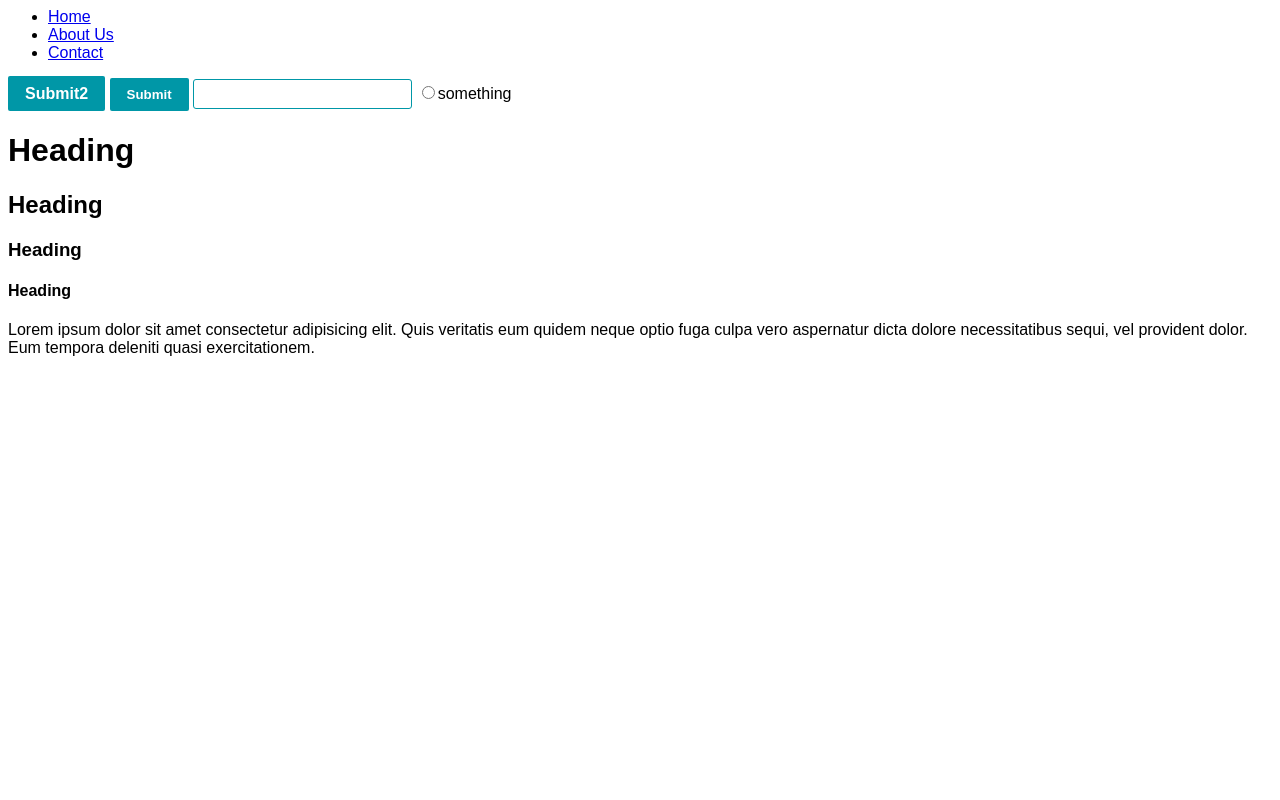
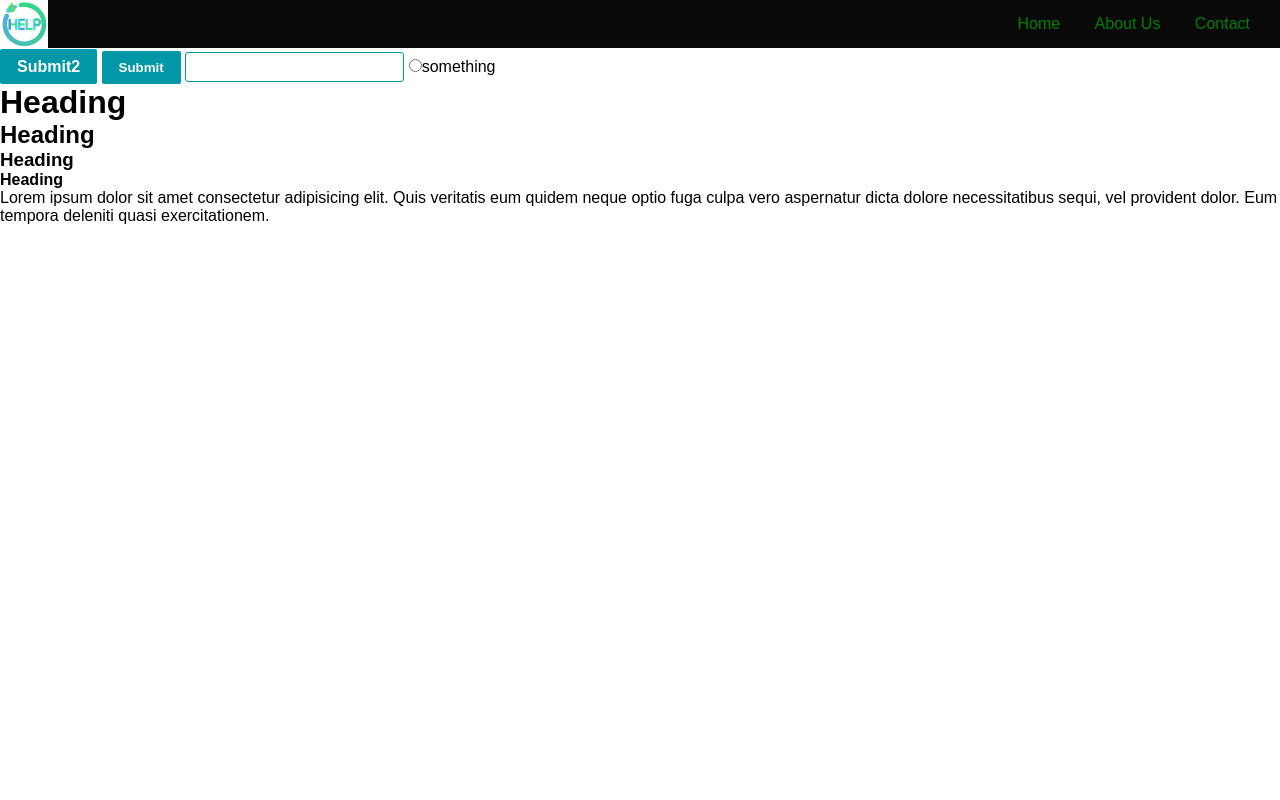
Before and after one commit to fizzyOne/HELP_Organization, a PHP site: page / in a window 1280 px wide. Run offline with PHP 8.4, Linux system fonts and the light colour scheme.

Commit message:
A little progres

```diff
--- a/Website/common/nav.php
+++ b/Website/common/nav.php
@@ -1,4 +1,5 @@
-<div class="container">
+<nav>
+	<a href="index.php"><img id="logo" src="fav.jpg"></a>
 	<ul class="nav nav-pills">
 	  <li class="nav-item">
 	    <a class="nav-link" href="index.php">Home</a>
@@ -10,4 +11,4 @@
 	    <a class="nav-link" href="contact.php">Contact</a>
 	  </li>
 	</ul>
-</div>
+</nav>
--- a/Website/css/layout.css
+++ b/Website/css/layout.css
@@ -1,5 +1,40 @@
 /* include mobile friendly */
 /* include layout - float right, footer, nav */
+
 * {
     font-family: sans-serif;
+    margin: 0;
 }
+#wrap-centered {
+    width: 100%;
+    margin: 0 auto;
+}
+nav {
+    width: 100%;
+    overflow: auto;
+    background-color: #090909;
+    margin-bottom: 3px;
+}
+nav ul {
+    margin: 15px;
+    list-style-type: none;
+    float: right;
+
+}
+nav li {
+    padding: 0 15px;
+    display: inline;
+
+}
+nav li a{
+    text-decoration: unset;
+    color: green;
+}
+nav li a:hover{
+    text-decoration: unset;
+    color: lime;
+}
+nav #logo{
+    max-height: 3em;
+    width: auto;
+}
--- a/Website/index.php
+++ b/Website/index.php
@@ -6,8 +6,8 @@
     <meta http-equiv="X-UA-Compatible" content="IE=edge">
     <title>Page Title</title>
     <meta name="viewport" content="width=device-width, initial-scale=1">
-    <link rel="stylesheet" type="text/css" media="screen" href="css/comp.css" />
-    <link rel="stylesheet" type="text/css" media="screen" href="css/layout.css" />
+    <link rel="stylesheet" type="text/css" media="screen" href="./css/comp.css" />
+    <link rel="stylesheet" type="text/css" media="screen" href="./css/layout.css" />
     <script src="main.js"></script>
 </head>
 <body>
@@ -25,5 +25,9 @@
 
     <p>Lorem ipsum dolor sit amet consectetur adipisicing elit. Quis veritatis eum quidem neque optio fuga culpa vero aspernatur dicta dolore necessitatibus sequi, vel provident dolor. Eum tempora deleniti quasi exercitationem.</p>
 
+    <script function addStyle(){
+        document.getElementById('style').href='css/layout.css';
+    }
+    <script>
 </body>
 </html>
```
Also changed, not shown: Website/fav.jpg (added), 1 other file.
